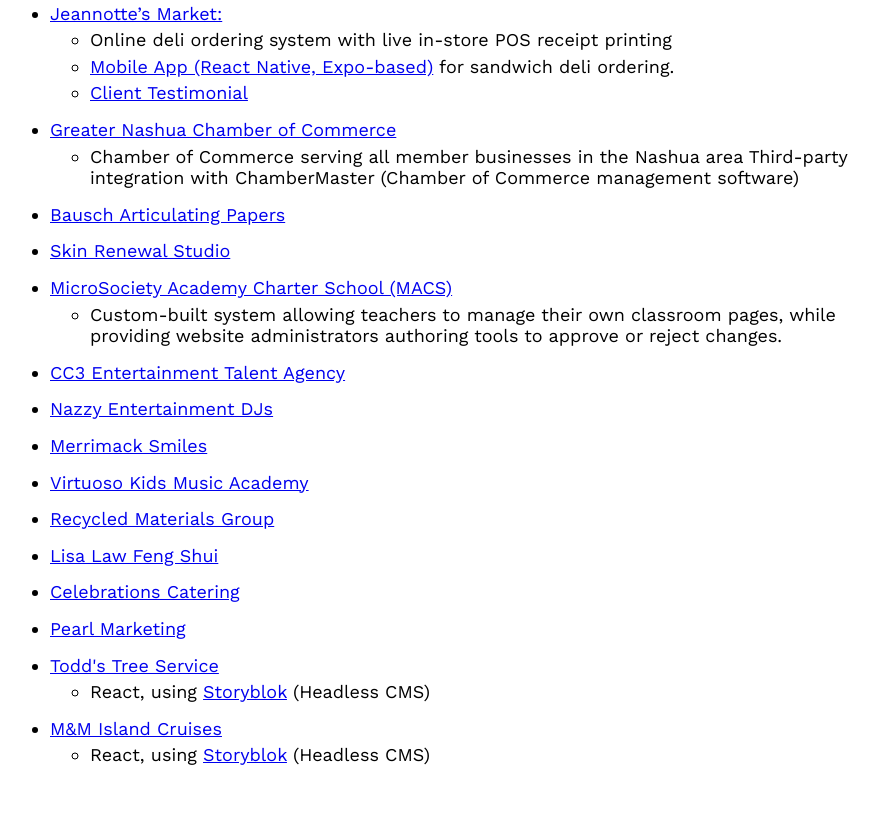
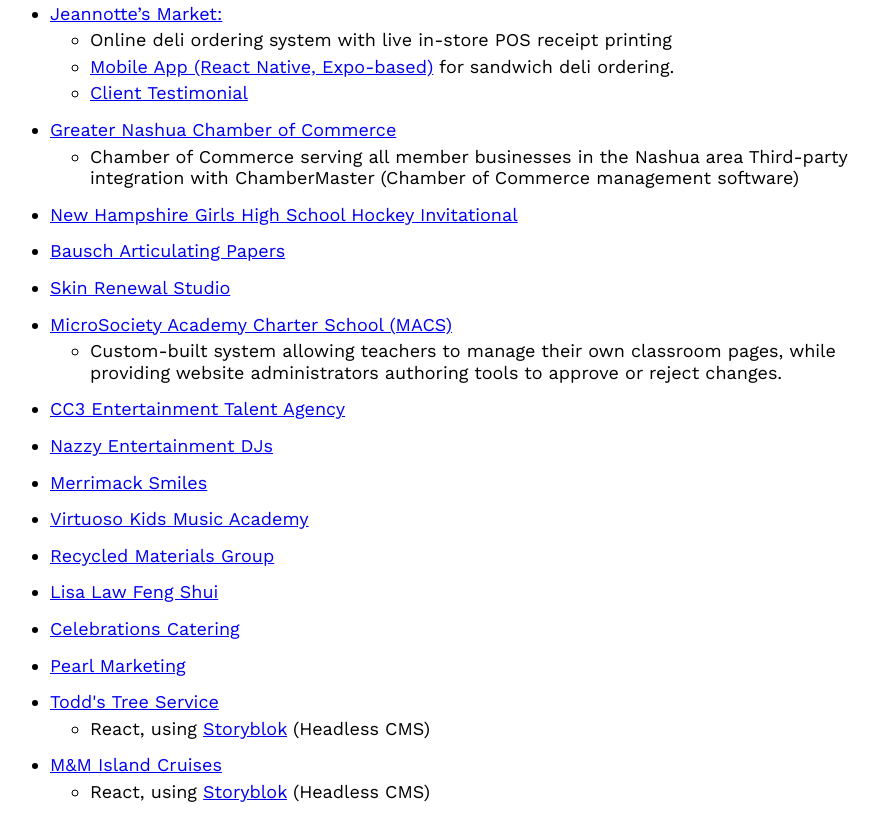
Before and after one commit to culverlau/culverlau.com, a website: page public/index.html in a window 1280 px wide. Shown: the part 1331-2171 px from the top of the page, without its empty margins (200-1078 px from the left). Before the commit the page ends 2137 px from the top, so only its background shows below. Drawn offline with nearby package versions, Linux system fonts and the light colour scheme.

Commit message:
added NHGHA to portfolio

```diff
--- a/public/index.html
+++ b/public/index.html
@@ -211,6 +211,11 @@
             </ul>
           </li>
           <li>
+            <a href="https://www.nhgirlshockey.com/" target="_blank" onclick="gtagEvent('Portfolio', 'NH Girls Hockey')"
+              >New Hampshire Girls High School Hockey Invitational</a
+            >
+          </li>
+          <li>
             <a href="https://www.bauschpaper.com/" target="_blank" onclick="gtagEvent('Portfolio', 'Bausch Paper')"
               >Bausch Articulating Papers</a
             >
```
Also changed, not shown: 1 other file.
